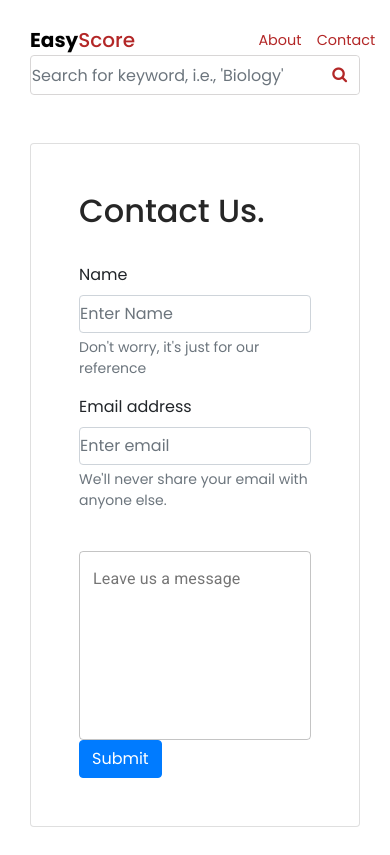
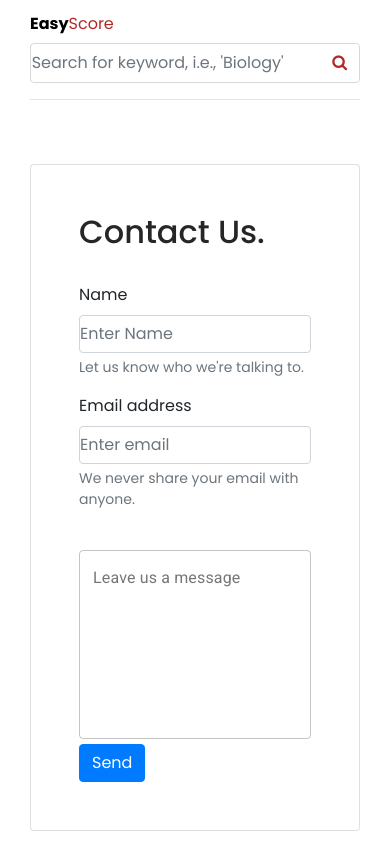
Before and after one commit to s-munro/easyscore, a React (Create React App) app in the folder the-easy-score/: page /contact in a window 390 px wide. Built offline with nearby package versions, Linux system fonts and the light colour scheme.

Commit message:
Pushing most recent changes to mobile nav bars

```diff
--- a/the-easy-score/src/App.css
+++ b/the-easy-score/src/App.css
@@ -82,6 +82,15 @@ nav a {
 }
 
 
+
+/****************** MOBILE NAVBAR 3 *******************/
+
+.navThreeMobileLogo {
+  padding-top: 2%;
+  margin-bottom: 2%;
+  font-size: 100%;
+}
+
 /************** FOOTER ***********************/
 .footer-container {
   position: absolute;
--- a/the-easy-score/src/navbar/Nav.js
+++ b/the-easy-score/src/navbar/Nav.js
@@ -51,12 +51,12 @@ const Nav = (props) => {
                 <b className="navBarTwoEasy">Easy</b>Score
               </div>
             </Link>
-            <Link className="navBarThreeTextLink" to="/about">
+            {/* <Link className="navBarThreeTextLink" to="/about">
               <div>About</div>
             </Link>
             <Link className="navBarThreeTextLink" to="/contact">
               <div>Contact</div>
-            </Link>
+            </Link> */}
 
             <SearchForm formType={"nav"} />
           </nav>
@@ -65,21 +65,22 @@ const Nav = (props) => {
         <Hidden mdUp>
           <nav className="container">
             <div className="d-flex justify-content-between">
-              <Link className="navBarThreeLogo" to="/">
+              <Link className="navThreeMobileLogo" to="/">
                 <div>
                   <b className="navBarTwoEasy">Easy</b>Score
                 </div>
               </Link>
               <div className="d-flex">
-                <Link className="" to="/about">
+                {/* <Link className="" to="/about">
                   <div>About</div>
                 </Link>
                 <Link className="" to="/contact">
                   <div>Contact</div>
-                </Link>
+                </Link> */}
               </div>
             </div>
             <SearchForm formType={"nav"} />
+            <hr></hr>
           </nav>
         </Hidden>
       </div>
--- a/the-easy-score/src/screens/contact/Contact.css
+++ b/the-easy-score/src/screens/contact/Contact.css
@@ -2,3 +2,7 @@
   min-height: 80vh;
   max-height: 80vh;
 }
+
+.contactTextArea {
+  margin-top: 2%;
+}
--- a/the-easy-score/src/screens/contact/Contact.js
+++ b/the-easy-score/src/screens/contact/Contact.js
@@ -57,7 +57,7 @@ const Contact = (props) => {
               value={formValues.name}
             />
             <Form.Text className="text-muted">
-              Don't worry, it's just for our reference
+              Let us know who we're talking to.
             </Form.Text>
           </Form.Group>
 
@@ -71,11 +71,12 @@ const Contact = (props) => {
               value={formValues.email}
             />
             <Form.Text className="text-muted">
-              We'll never share your email with anyone else.
+              We never share your email with anyone.
             </Form.Text>
           </Form.Group>
           <br />
           <TextField
+
             label="Leave us a message"
             multiline
             rows={8}
@@ -85,8 +86,8 @@ const Contact = (props) => {
             name="message"
             value={formValues.message}
           />
-          <Button variant="primary" onClick={handleSubmit}>
-            Submit
+          <Button className="contactTextArea" variant="primary" onClick={handleSubmit}>
+            Send
           </Button>
         </Form>
       </Card>
```
